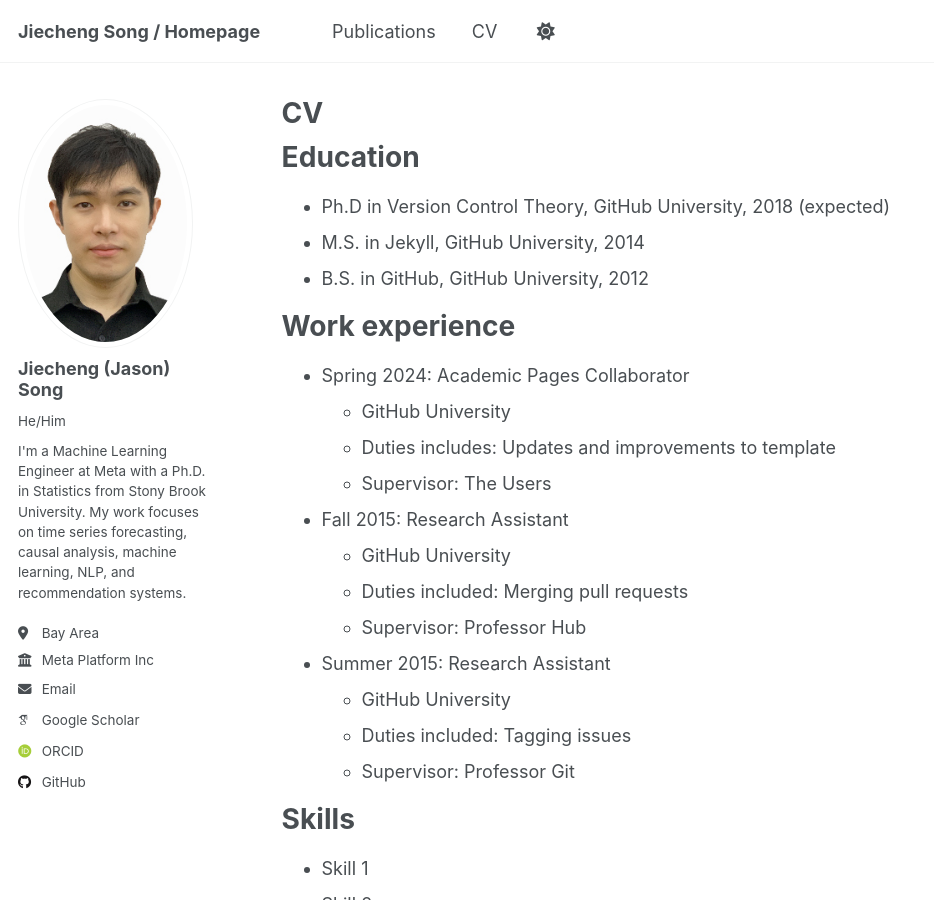
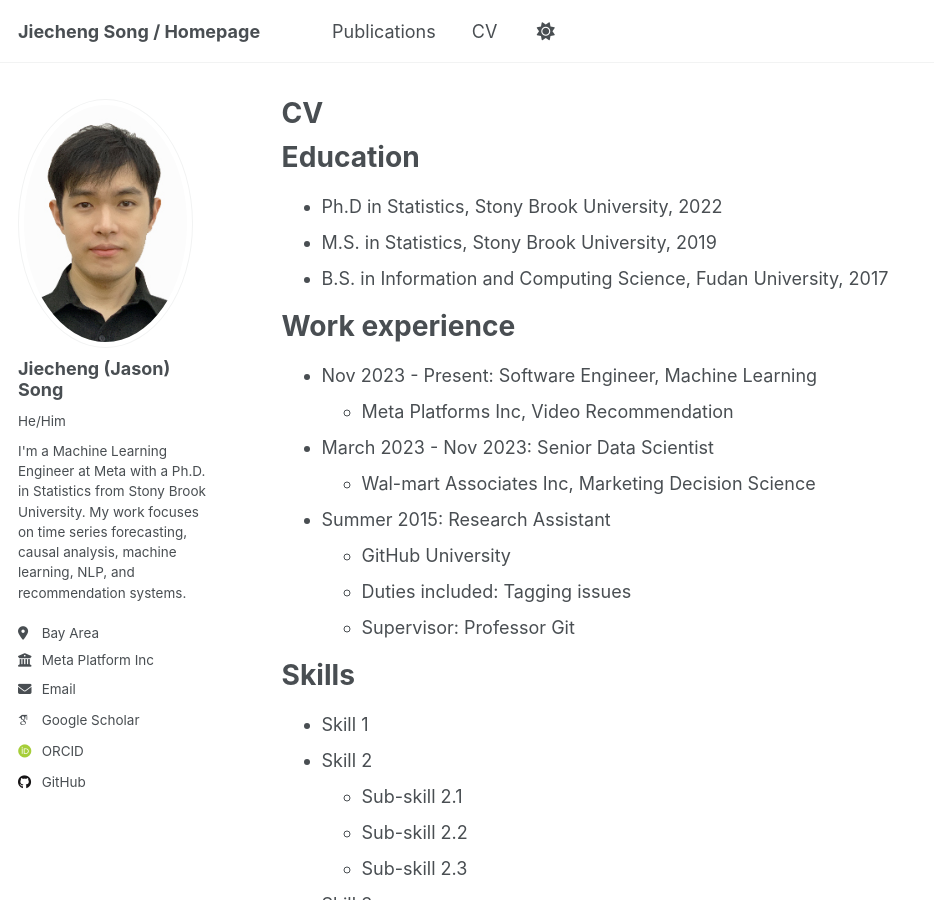
Before and after one commit to sjc1995/sjc1995.github.io, a Jekyll site: the page built from _pages/cv.md, in a window 1280 px wide and 900 px high. Shown: the whole window, without its empty margins (0-934 px from the left). Built offline with Jekyll 4.4.1, drawn with Linux system fonts in a browser that asks for light colours; some web fonts are replaced.

Commit message:
cv update

```diff
--- a/_config.yml
+++ b/_config.yml
@@ -30,6 +30,7 @@ author:
   email            : "jiecheng.song@gmail.com"
 
   # Academic websites
+  linkedIn         : "https://www.linkedin.com/in/jiechengsong/"
   googlescholar    : "https://scholar.google.com/citations?user=kvX_WbkAAAAJ&hl=en"
   orcid            : "https://orcid.org/0000-0003-1485-6566"
 
--- a/_pages/cv.md
+++ b/_pages/cv.md
@@ -11,21 +11,19 @@ redirect_from:
 
 Education
 ======
-* Ph.D in Version Control Theory, GitHub University, 2018 (expected)
-* M.S. in Jekyll, GitHub University, 2014
-* B.S. in GitHub, GitHub University, 2012
+* Ph.D in Statistics, Stony Brook University, 2022
+* M.S. in Statistics, Stony Brook University, 2019
+* B.S. in Information and Computing Science, Fudan University, 2017
 
 Work experience
 ======
-* Spring 2024: Academic Pages Collaborator
-  * GitHub University
-  * Duties includes: Updates and improvements to template
-  * Supervisor: The Users
+* Nov 2023 - Present: Software Engineer, Machine Learning
+  * Meta Platforms Inc, Video Recommendation
 
-* Fall 2015: Research Assistant
-  * GitHub University
-  * Duties included: Merging pull requests
-  * Supervisor: Professor Hub
+
+
+* March 2023 - Nov 2023: Senior Data Scientist
+  * Wal-mart Associates Inc, Marketing Decision Science
 
 * Summer 2015: Research Assistant
   * GitHub University
```
Also changed, not shown: 2 other files.
